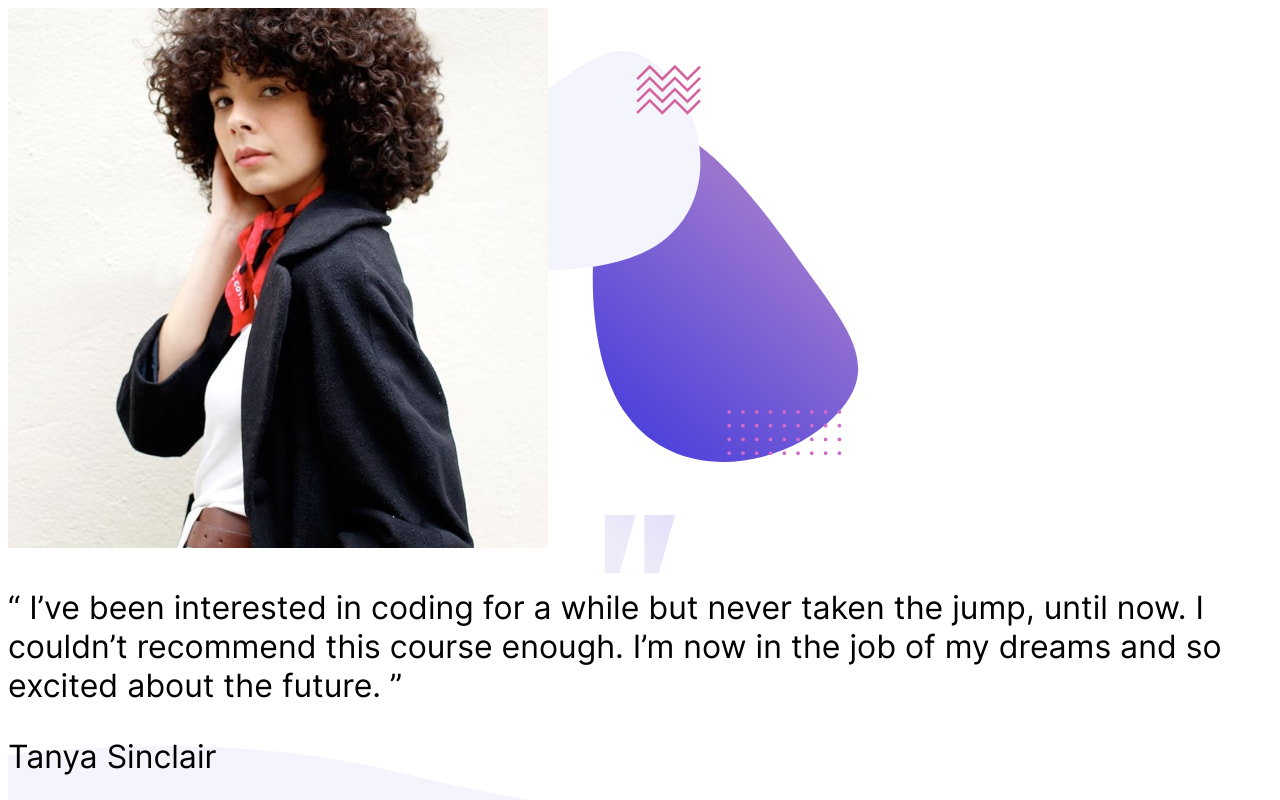
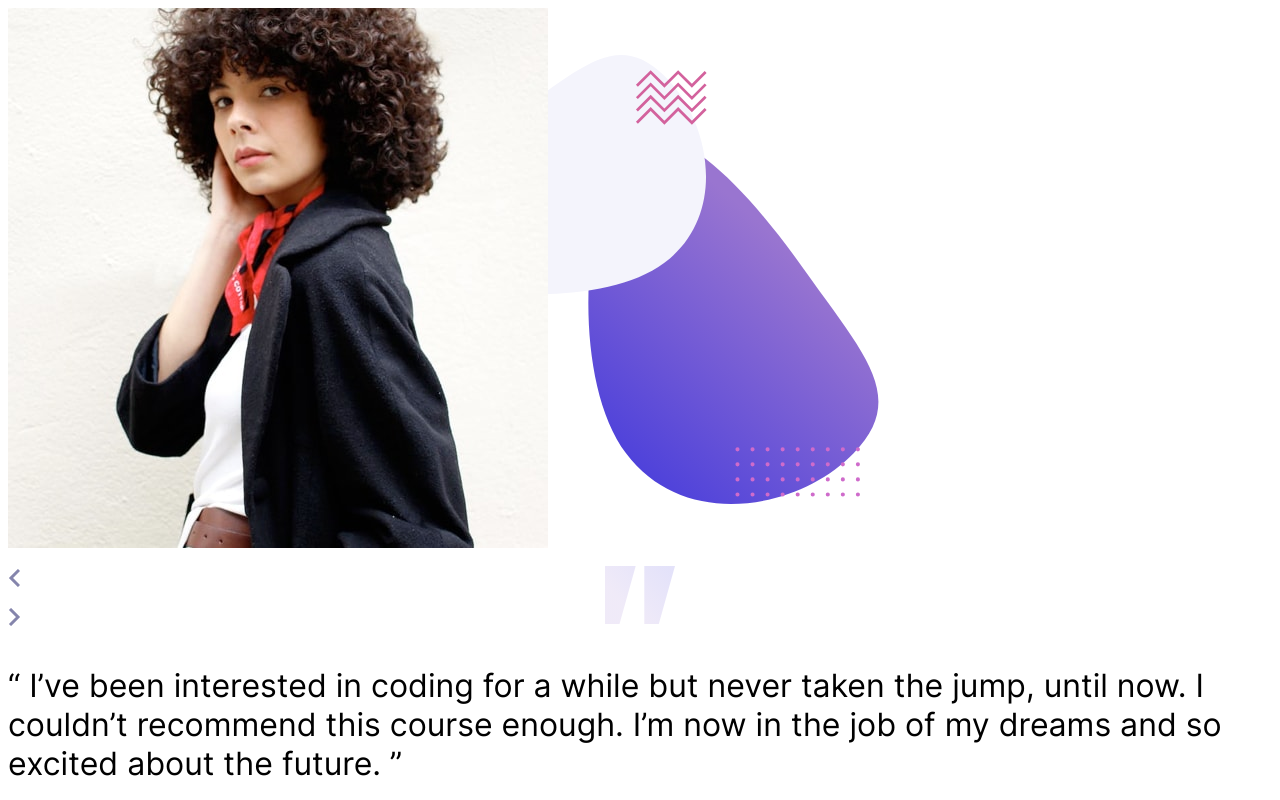
Before and after one commit to royeradames/coding-bootcamp-testimonials, a React (Create React App) app: page / in a window 1280 px wide. Shown: the top 800 px of the page. Built offline with nearby package versions, Linux system fonts and the light colour scheme.

Commit message:
📦add prev and next buttons

```diff
--- a/src/App.tsx
+++ b/src/App.tsx
@@ -18,6 +18,36 @@ function App() {
             alt="portrait of Tanya Sinclair"
             className="testimonial__img"
           />
+          <div className="testimonial__prev--background">
+            <svg
+              className="testimonial__prev"
+              xmlns="http://www.w3.org/2000/svg"
+              width="12"
+              height="18"
+            >
+              <path
+                fill="none"
+                stroke="#8585AC"
+                stroke-width="3"
+                d="M11 1L3 9l8 8"
+              />
+            </svg>
+          </div>
+          <div className="testimonial__next--background">
+            <svg
+              className="testimonail__next"
+              xmlns="http://www.w3.org/2000/svg"
+              width="13"
+              height="18"
+            >
+              <path
+                fill="none"
+                stroke="#8585AC"
+                stroke-width="3"
+                d="M2 1l8 8-8 8"
+              />
+            </svg>
+          </div>
         </header>
         <p className="testimonial__message">
           “ I’ve been interested in coding for a while but never taken the jump,
```
